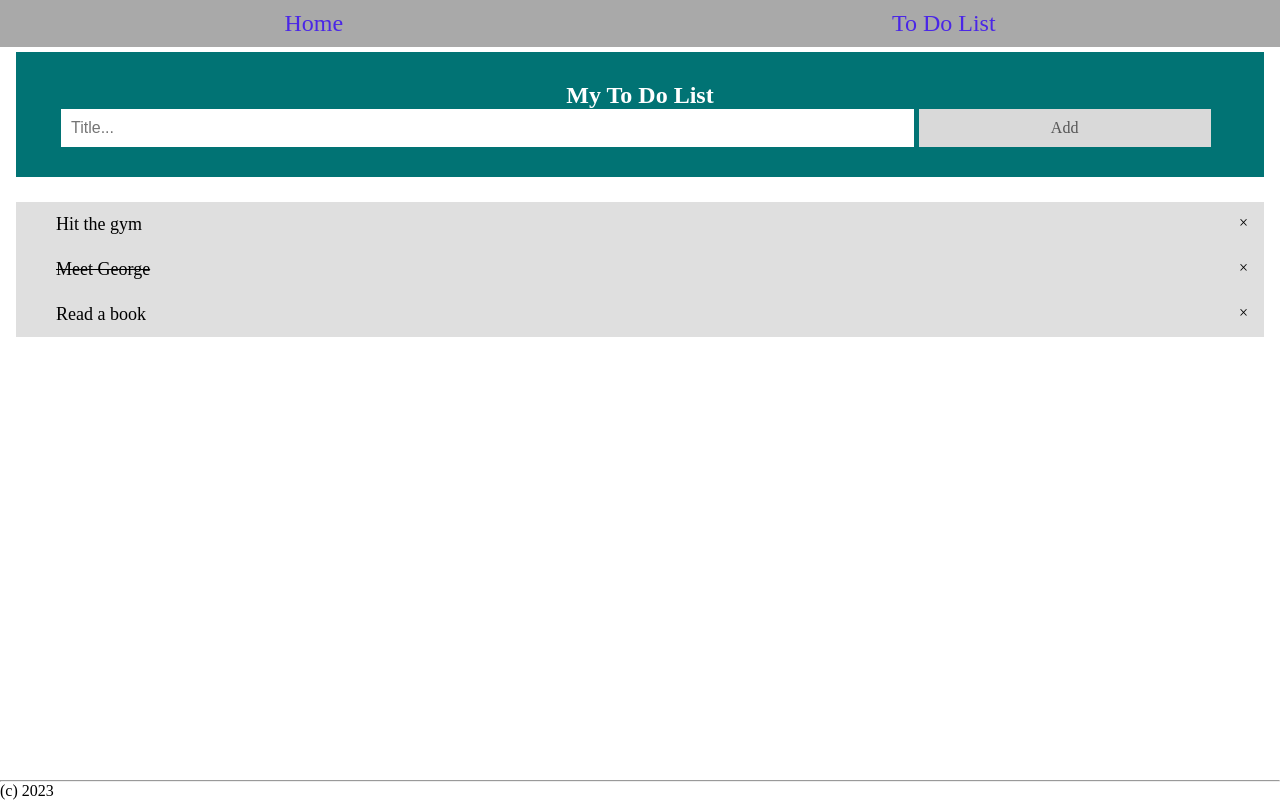
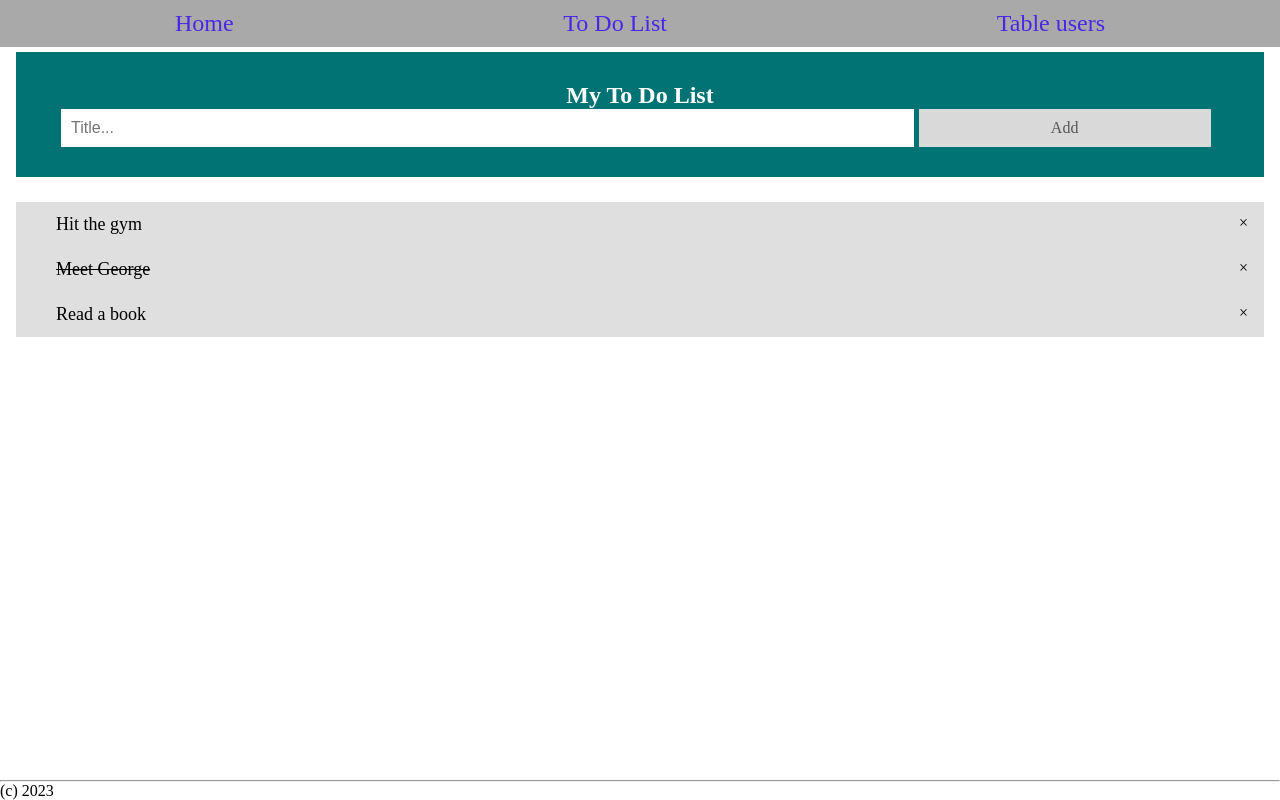
Before and after one commit to Grymaldi/HW-NextJS, a Next.js app: page /todolist in a window 1280 px wide. Built offline with nearby package versions, Linux system fonts and the light colour scheme.

Commit message:
Изменил компонент Nav

```diff
--- a/components/Nav.js
+++ b/components/Nav.js
@@ -1,16 +1,21 @@
 import Link from "next/link";
-import css from "./Nav.module.css"
+import css from "./Nav.module.css";
+
+const pages = [
+  { href: "/home", name: "Home" },
+  { href: "/todolist", name: "To Do List" },
+  { href: "/table", name: "Table users" },
+];
 
 export default function Nav() {
   return (
     <nav className={css.nav}>
       <ul>
-        <li>
-          <Link href="/home">Home</Link>
-        </li>
-        <li>
-          <Link href="/todolist">To Do List</Link>
-        </li>
+        {pages.map(({ href, name }) => (
+          <li>
+            <Link href={href}>{name}</Link>
+          </li>
+        ))}
       </ul>
     </nav>
   );
```
